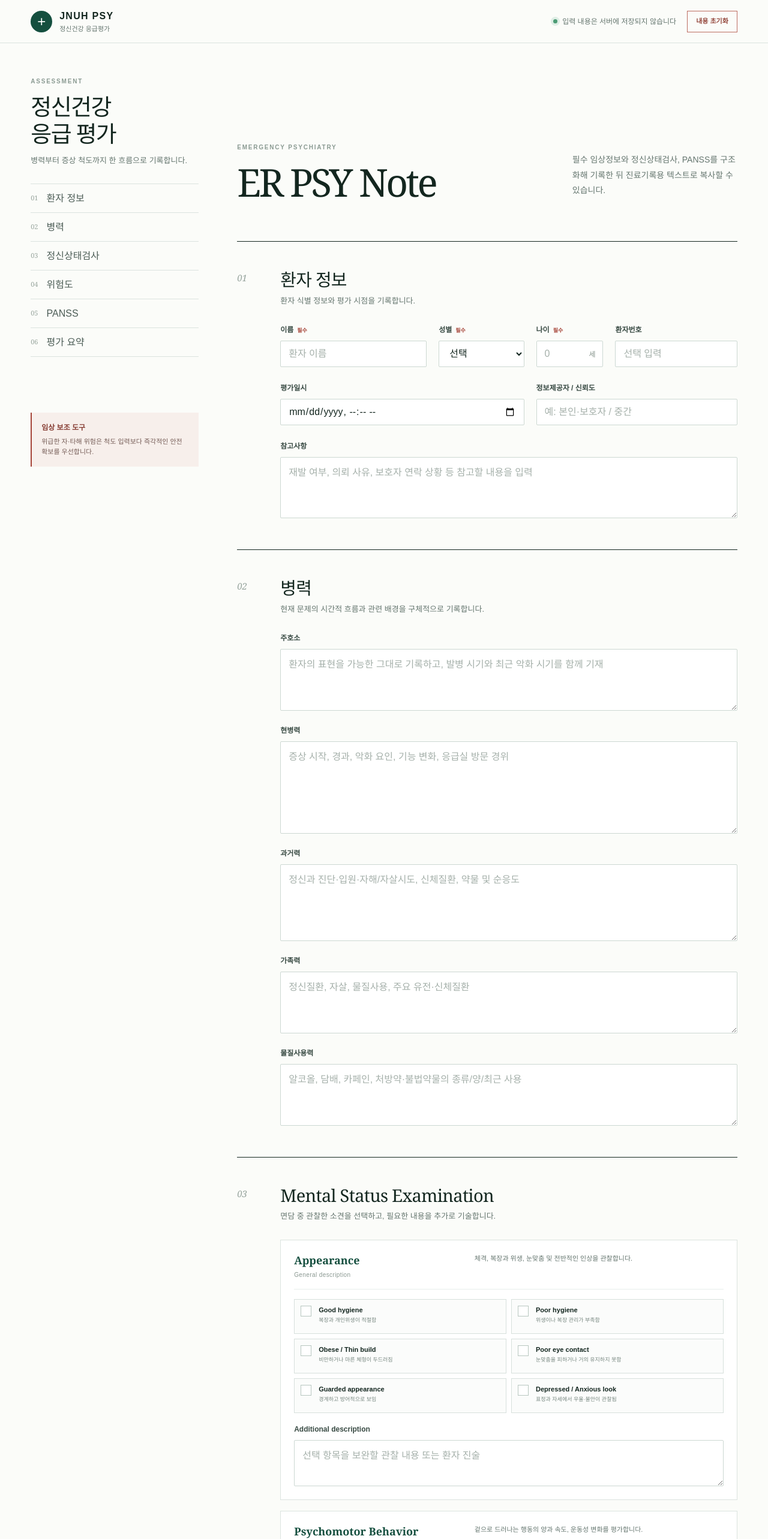
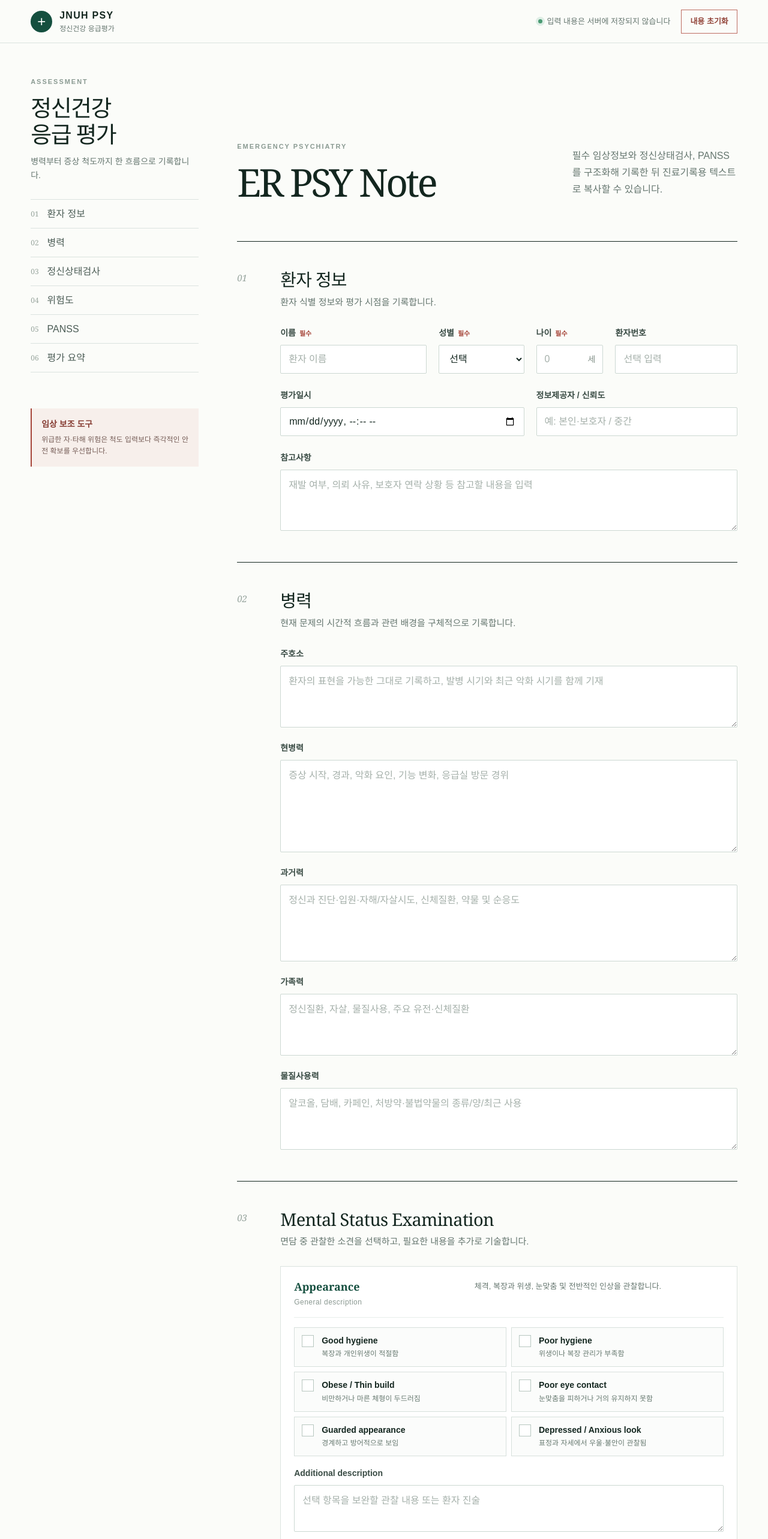
Before and after one commit to len3-max/jnuh-psy-note, a Next.js app: page / in a window 1280 px wide. Shown: the top 2566 px of the page at 60% size. Built offline with nearby package versions, Linux system fonts and the light colour scheme; no server answers.

Commit message:
Improve responsive readability

```diff
--- a/app/globals.css
+++ b/app/globals.css
@@ -13,7 +13,7 @@
 
 * { box-sizing: border-box; }
 html { scroll-behavior: smooth; }
-body { margin: 0; background: var(--paper); color: var(--ink); font-family: Arial, "Apple SD Gothic Neo", "Noto Sans KR", sans-serif; }
+body { margin: 0; background: var(--paper); color: var(--ink); font: 16px/1.5 Arial, "Apple SD Gothic Neo", "Noto Sans KR", sans-serif; }
 button, input, textarea, select { font: inherit; }
 button { cursor: pointer; }
 
@@ -22,84 +22,84 @@ button { cursor: pointer; }
 .brand-mark { width: 36px; height: 36px; background: var(--green); color: white; display: grid; place-items: center; border-radius: 50%; font-size: 24px; font-weight: 300; }
 .brand div { display: grid; gap: 1px; }
 .brand strong { font-size: 16px; letter-spacing: .08em; }
-.brand div span { font-size: 11px; color: var(--muted); }
+.brand div span { font-size: 12px; color: var(--muted); }
 .top-actions { display: flex; align-items: center; gap: 18px; }
-.privacy { display: flex; align-items: center; gap: 8px; color: var(--muted); font-size: 12px; }
+.privacy { display: flex; align-items: center; gap: 8px; color: var(--muted); font-size: 13px; }
 .privacy > span { width: 7px; height: 7px; border-radius: 50%; background: #4b9b74; box-shadow: 0 0 0 4px #dfeee6; }
-.reset-button { min-height: 44px; padding: 0 18px; border: 1px solid #bd6c61; background: transparent; color: #93453a; font-size: 12px; font-weight: 700; transition: .18s; }
+.reset-button { min-height: 46px; padding: 0 18px; border: 1px solid #bd6c61; background: transparent; color: #93453a; font-size: 14px; font-weight: 700; transition: .18s; }
 .reset-button:hover { background: #a64539; border-color: #a64539; color: white; }
-.reset-button.compact { min-height: 36px; padding: 0 14px; font-size: 11px; }
+.reset-button.compact { min-height: 40px; padding: 0 14px; font-size: 13px; }
 
 .page-shell { max-width: 1440px; margin: 0 auto; display: grid; grid-template-columns: 280px minmax(0, 1fr); gap: 64px; padding: 56px 4vw 96px; }
 .side-nav { position: sticky; top: 120px; align-self: start; height: calc(100vh - 150px); display: flex; flex-direction: column; }
-.eyebrow { color: #8a9a92; font-size: 10px; font-weight: 800; letter-spacing: .18em; }
+.eyebrow { color: #8a9a92; font-size: 11px; font-weight: 800; letter-spacing: .18em; }
 .side-nav h1 { font-family: Georgia, "Noto Serif KR", serif; font-size: 38px; line-height: 1.18; letter-spacing: -.04em; margin: 12px 0; font-weight: 500; }
-.side-nav > p { color: var(--muted); font-size: 13px; line-height: 1.65; margin: 0 0 28px; }
+.side-nav > p { color: var(--muted); font-size: 14px; line-height: 1.65; margin: 0 0 28px; }
 .side-nav nav { display: grid; border-top: 1px solid var(--line); }
 .side-nav nav button { height: 48px; border: 0; border-bottom: 1px solid var(--line); background: transparent; color: #4c5d56; display: flex; align-items: center; gap: 14px; text-align: left; transition: .2s; }
 .side-nav nav button:hover { color: var(--green); padding-left: 6px; }
-.side-nav nav span { color: #9aa79f; font-family: Georgia, serif; font-size: 11px; }
+.side-nav nav span { color: #9aa79f; font-family: Georgia, serif; font-size: 12px; }
 .side-note { margin-top: auto; padding: 16px; border-left: 2px solid var(--red); background: #f7efeb; display: grid; gap: 6px; }
-.side-note b { color: #863c32; font-size: 12px; }
-.side-note span { color: #765d57; font-size: 11px; line-height: 1.55; }
+.side-note b { color: #863c32; font-size: 14px; }
+.side-note span { color: #765d57; font-size: 12px; line-height: 1.6; }
 .content { min-width: 0; }
 .hero { min-height: 275px; display: grid; grid-template-columns: 1.3fr .7fr; align-items: end; gap: 48px; padding: 20px 0 64px; border-bottom: 1px solid var(--ink); }
 .hero h2 { font-family: Georgia, "Noto Serif KR", serif; font-size: clamp(42px, 5vw, 68px); line-height: 1.08; letter-spacing: -.055em; font-weight: 500; margin: 16px 0 0; }
-.hero > p { color: var(--muted); font-size: 14px; line-height: 1.8; margin: 0 0 8px; }
+.hero > p { color: var(--muted); font-size: 16px; line-height: 1.75; margin: 0 0 8px; }
 
 .form-section { scroll-margin-top: 96px; border-bottom: 1px solid var(--ink); }
 .section-heading { display: grid; grid-template-columns: 56px 1fr; gap: 16px; padding: 46px 0 28px; }
 .section-heading > span { font: italic 15px Georgia, serif; color: #94a29b; padding-top: 4px; }
 .section-heading h2 { margin: 0 0 8px; font: 500 29px/1.2 Georgia, "Noto Serif KR", serif; letter-spacing: -.025em; }
-.section-heading p { margin: 0; color: var(--muted); font-size: 13px; line-height: 1.6; }
+.section-heading p { margin: 0; color: var(--muted); font-size: 15px; line-height: 1.65; }
 .section-body { padding: 0 0 52px 72px; }
 .field-grid { display: grid; gap: 26px 20px; }
 .patient-grid { grid-template-columns: 1.2fr .7fr .55fr 1fr; }
 .patient-grid .field:nth-child(5), .patient-grid .field:nth-child(6) { grid-column: span 2; }
 .patient-grid .field:nth-child(7) { grid-column: 1 / -1; }
 .field { display: grid; gap: 9px; min-width: 0; }
-.field > span { color: #394b44; font-size: 12px; font-weight: 700; }
-.field i { font-style: normal; font-weight: 600; font-size: 9px; color: var(--red); margin-left: 6px; }
+.field > span { color: #394b44; font-size: 14px; font-weight: 700; }
+.field i { font-style: normal; font-weight: 600; font-size: 11px; color: var(--red); margin-left: 6px; }
 input, textarea, select { width: 100%; border: 1px solid #ccd8d2; border-radius: 2px; background: #fff; color: var(--ink); outline: none; transition: border .2s, box-shadow .2s; }
-input, select { height: 44px; padding: 0 13px; }
+input, select { height: 48px; padding: 0 13px; }
 textarea { padding: 12px 13px; resize: vertical; line-height: 1.6; min-height: 76px; }
 input:focus, textarea:focus, select:focus { border-color: #45806e; box-shadow: 0 0 0 3px rgba(69,128,110,.1); }
 ::placeholder { color: #a5b0aa; }
 .unit-input { position: relative; }
 .unit-input input { padding-right: 38px; }
-.unit-input span { position: absolute; right: 13px; top: 14px; color: #839189; font-size: 12px; }
+.unit-input span { position: absolute; right: 13px; top: 14px; color: #839189; font-size: 14px; }
 .stack { display: grid; gap: 24px; }
 .mse-grid { display: grid; grid-template-columns: 1fr 1fr; gap: 22px 24px; }
 .mse-sections { display: grid; gap: 18px; }
 .mse-card { border: 1px solid var(--line); background: white; padding: 22px; }
 .mse-card-heading { display: grid; grid-template-columns: minmax(220px, .8fr) 1.2fr; gap: 24px; padding-bottom: 16px; border-bottom: 1px solid #e8eeeb; margin-bottom: 16px; }
 .mse-card-heading h3 { margin: 0; font: 600 18px/1.25 Georgia, "Noto Serif KR", serif; color: var(--green); }
-.mse-card-heading span { display: block; color: #8a9891; font-size: 10px; margin-top: 5px; letter-spacing: .04em; }
-.mse-card-heading p { margin: 0; color: var(--muted); font-size: 11px; line-height: 1.6; }
+.mse-card-heading span { display: block; color: #8a9891; font-size: 12px; margin-top: 5px; letter-spacing: .04em; }
+.mse-card-heading p { margin: 0; color: var(--muted); font-size: 13px; line-height: 1.65; }
 .mse-options { display: grid; grid-template-columns: repeat(2, minmax(0, 1fr)); gap: 8px; margin-bottom: 18px; }
-.mse-options button { min-height: 58px; border: 1px solid #d7e0dc; background: #fbfcfb; color: var(--ink); display: grid; grid-template-columns: 22px 1fr; align-items: start; gap: 8px; padding: 10px; text-align: left; transition: .16s; }
+.mse-options button { min-height: 66px; border: 1px solid #d7e0dc; background: #fbfcfb; color: var(--ink); display: grid; grid-template-columns: 24px 1fr; align-items: start; gap: 9px; padding: 12px; text-align: left; transition: .16s; }
 .mse-options button:hover { border-color: #76a08f; background: #f3f8f5; }
 .mse-options button.selected { border-color: var(--green); background: var(--mint); box-shadow: inset 3px 0 0 var(--green); }
 .mse-options button > span:last-child { display: grid; gap: 3px; }
-.mse-options b { font-size: 11px; line-height: 1.35; }
-.mse-options small { color: #788880; font-size: 9px; line-height: 1.45; }
-.check-mark { width: 18px; height: 18px; border: 1px solid #b8c7c0; background: white; color: white; display: grid; place-items: center; font-size: 10px; }
+.mse-options b { font-size: 14px; line-height: 1.4; }
+.mse-options small { color: #687a71; font-size: 12px; line-height: 1.5; }
+.check-mark { width: 20px; height: 20px; border: 1px solid #b8c7c0; background: white; color: white; display: grid; place-items: center; font-size: 11px; }
 .selected .check-mark { background: var(--green); border-color: var(--green); }
 
 .urgent .section-heading h2 { color: #88382f; }
 .risk-alert { display: flex; align-items: center; gap: 12px; padding: 13px 16px; background: #f6e9e5; border: 1px solid #ebd1ca; margin-bottom: 24px; color: #79433c; }
 .risk-alert > span { flex: 0 0 24px; height: 24px; border-radius: 50%; background: var(--red); color: white; display: grid; place-items: center; font: 700 14px Georgia, serif; }
-.risk-alert p { margin: 0; font-size: 12px; line-height: 1.5; }
+.risk-alert p { margin: 0; font-size: 14px; line-height: 1.55; }
 .risk-footer { display: grid; grid-template-columns: .8fr 1.2fr; gap: 24px; margin-top: 24px; }
 .segmented { display: grid; grid-template-columns: repeat(4, 1fr); }
-.segmented button { height: 44px; border: 1px solid #ccd8d2; border-right: 0; background: white; color: #65766f; font-size: 12px; }
+.segmented button { height: 48px; border: 1px solid #ccd8d2; border-right: 0; background: white; color: #65766f; font-size: 14px; }
 .segmented button:last-child { border-right: 1px solid #ccd8d2; }
 .segmented button.selected { background: var(--red); border-color: var(--red); color: white; }
 
 .score-strip { display: grid; grid-template-columns: repeat(4, 1fr); border: 1px solid var(--line); background: white; margin-bottom: 18px; }
 .score-card { padding: 18px 20px; border-right: 1px solid var(--line); }
 .score-card:last-child { border: 0; }
-.score-card span { display: block; color: var(--muted); font-size: 11px; margin-bottom: 8px; }
+.score-card span { display: block; color: var(--muted); font-size: 13px; margin-bottom: 8px; }
 .score-card strong { font: 500 31px Georgia, serif; }
 .score-card small { color: #8d9993; margin-left: 5px; }
 .score-card.red strong { color: var(--red); }
@@ -108,48 +108,50 @@ input:focus, textarea:focus, select:focus { border-color: #45806e; box-shadow: 0
 .score-card.dark { background: var(--green); }
 .score-card.dark span, .score-card.dark small { color: #b9d1c7; }
 .score-card.dark strong { color: white; }
-.panss-scale { display: flex; align-items: center; flex-wrap: wrap; gap: 8px 16px; padding: 10px 14px; background: var(--mint); color: #4d655b; font-size: 10px; }
+.panss-scale { display: flex; align-items: center; flex-wrap: wrap; gap: 8px 16px; padding: 12px 14px; background: var(--mint); color: #4d655b; font-size: 13px; }
 .panss-scale b { color: var(--green); margin-right: 4px; }
 .tabs { display: flex; gap: 28px; border-bottom: 1px solid var(--line); margin-top: 28px; }
-.tabs button { border: 0; border-bottom: 2px solid transparent; background: transparent; padding: 0 0 12px; color: #7d8c85; font-size: 12px; font-weight: 700; }
+.tabs button { border: 0; border-bottom: 2px solid transparent; background: transparent; padding: 0 0 12px; color: #7d8c85; font-size: 14px; font-weight: 700; }
 .tabs button.active { color: var(--green); border-color: var(--green); }
 .panss-list { background: white; border: 1px solid var(--line); border-top: 0; }
 .panss-row { min-height: 92px; display: grid; grid-template-columns: 46px minmax(220px, 1fr) auto; align-items: start; gap: 14px; padding: 16px 14px; border-bottom: 1px solid #edf1ef; }
 .panss-row:last-child { border: 0; }
-.panss-info b { font-size: 13px; font-weight: 700; }
-.panss-info p { color: #61736a; font-size: 10px; line-height: 1.55; margin: 5px 0 7px; }
-.panss-info details { font-size: 10px; color: #65776e; }
+.panss-info b { font-size: 15px; font-weight: 700; }
+.panss-info p { color: #52665c; font-size: 13px; line-height: 1.6; margin: 5px 0 7px; }
+.panss-info details { font-size: 13px; color: #65776e; }
 .panss-info summary { width: max-content; color: var(--green); font-weight: 700; cursor: pointer; list-style-position: inside; }
 .panss-info details span { display: block; margin-top: 6px; padding: 8px 10px; background: var(--mint); color: #4e6258; line-height: 1.55; }
-.code { width: 34px; height: 28px; display: grid; place-items: center; border-radius: 2px; font: 700 11px Georgia, serif; }
+.code { width: 38px; height: 32px; display: grid; place-items: center; border-radius: 2px; font: 700 13px Georgia, serif; }
 .code-p { background: #f4e7e3; color: #9a4439; }
 .code-n { background: #e5eef2; color: #436e87; }
 .code-g { background: #f5ecdc; color: #9a6a23; }
 .score-buttons { display: flex; gap: 4px; padding-top: 2px; }
-.score-buttons button { width: 34px; height: 34px; border-radius: 50%; border: 1px solid #d7dfdb; background: white; color: #718078; font-size: 11px; }
+.score-buttons button { width: 40px; height: 40px; border-radius: 50%; border: 1px solid #d7dfdb; background: white; color: #61726a; font-size: 13px; }
 .score-buttons button:hover { border-color: var(--green); }
 .score-buttons button.selected { background: var(--green); border-color: var(--green); color: white; }
-.scale-note { color: #7a8981; font-size: 10px; line-height: 1.6; margin: 14px 0 0; }
+.scale-note { color: #6d7d75; font-size: 12px; line-height: 1.65; margin: 14px 0 0; }
 
 .summary-preview { border: 1px solid #becdc6; margin-top: 32px; background: #f5f8f6; }
 .summary-heading { display: flex; justify-content: space-between; align-items: center; padding: 20px 22px; border-bottom: 1px solid #ced9d4; }
-.summary-heading span { font-size: 9px; letter-spacing: .16em; color: #86958e; }
+.summary-heading span { font-size: 11px; letter-spacing: .16em; color: #86958e; }
 .summary-heading h3 { margin: 5px 0 0; font: 500 20px Georgia, "Noto Serif KR", serif; }
-.summary-heading button { border: 0; background: var(--green); color: white; padding: 12px 18px; min-width: 132px; font-size: 12px; font-weight: 700; }
+.summary-heading button { border: 0; background: var(--green); color: white; padding: 12px 18px; min-width: 132px; font-size: 14px; font-weight: 700; }
 .summary-heading button:hover { background: #0e3d31; }
-.summary-preview pre { white-space: pre-wrap; word-break: keep-all; max-height: 520px; overflow: auto; margin: 0; padding: 22px; color: #40524a; font: 12px/1.75 "SFMono-Regular", Consolas, monospace; }
+.summary-preview pre { white-space: pre-wrap; word-break: keep-all; max-height: 520px; overflow: auto; margin: 0; padding: 22px; color: #40524a; font: 14px/1.75 "SFMono-Regular", Consolas, monospace; }
 .bottom-reset { display: flex; align-items: center; justify-content: space-between; gap: 24px; padding: 28px 0 0 72px; }
 .bottom-reset > div { display: grid; gap: 5px; }
-.bottom-reset b { font-size: 13px; }
-.bottom-reset span { color: var(--muted); font-size: 10px; }
+.bottom-reset b { font-size: 15px; }
+.bottom-reset span { color: var(--muted); font-size: 12px; }
 footer { min-height: 96px; background: var(--green); color: white; padding: 0 4vw; display: flex; align-items: center; gap: 24px; }
 footer b { letter-spacing: .1em; }
-footer span { color: #bcd1c8; font-size: 11px; }
+footer span { color: #bcd1c8; font-size: 13px; }
 
 @media (max-width: 1050px) {
-  .page-shell { grid-template-columns: 1fr; padding-top: 32px; }
+  .page-shell { grid-template-columns: 1fr; padding-top: 32px; gap: 0; }
   .side-nav { display: none; }
   .hero { padding-top: 10px; }
+  .section-body { padding-left: 0; }
+  .patient-grid { grid-template-columns: repeat(2, minmax(0, 1fr)); }
 }
 @media (max-width: 760px) {
   .topbar { height: 64px; }
@@ -165,12 +167,13 @@ footer span { color: #bcd1c8; font-size: 11px; }
   .patient-grid .field:nth-child(5), .patient-grid .field:nth-child(6), .patient-grid .field:nth-child(7) { grid-column: auto; }
   .mse-card { padding: 16px; }
   .mse-card-heading, .mse-options { grid-template-columns: 1fr; gap: 10px; }
+  .mse-options button { min-height: 64px; }
   .score-strip { grid-template-columns: 1fr 1fr; }
   .score-card:nth-child(2) { border-right: 0; }
   .score-card:nth-child(-n+2) { border-bottom: 1px solid var(--line); }
   .panss-row { grid-template-columns: 42px 1fr; padding: 12px; }
   .score-buttons { grid-column: 1 / -1; display: grid; grid-template-columns: repeat(7, 1fr); }
-  .score-buttons button { width: 100%; border-radius: 2px; }
+  .score-buttons button { width: 100%; height: 44px; border-radius: 2px; }
   .tabs { gap: 16px; overflow-x: auto; }
   .tabs button { white-space: nowrap; }
   .summary-heading { align-items: flex-end; }
@@ -178,3 +181,17 @@ footer span { color: #bcd1c8; font-size: 11px; }
   .bottom-reset .reset-button { width: 100%; }
   footer { align-items: flex-start; flex-direction: column; justify-content: center; gap: 6px; }
 }
+@media (max-width: 420px) {
+  .topbar { padding: 0 14px; }
+  .brand { gap: 9px; }
+  .brand-mark { width: 32px; height: 32px; font-size: 21px; }
+  .brand strong { font-size: 14px; }
+  .brand div span { font-size: 11px; }
+  .privacy { display: none; }
+  .page-shell { padding-left: 16px; padding-right: 16px; }
+  .hero { min-height: 290px; }
+  .hero h2 { font-size: 38px; }
+  .section-heading h2 { font-size: 27px; }
+  .summary-heading { align-items: stretch; flex-direction: column; gap: 16px; }
+  .summary-heading button { width: 100%; }
+}
```
